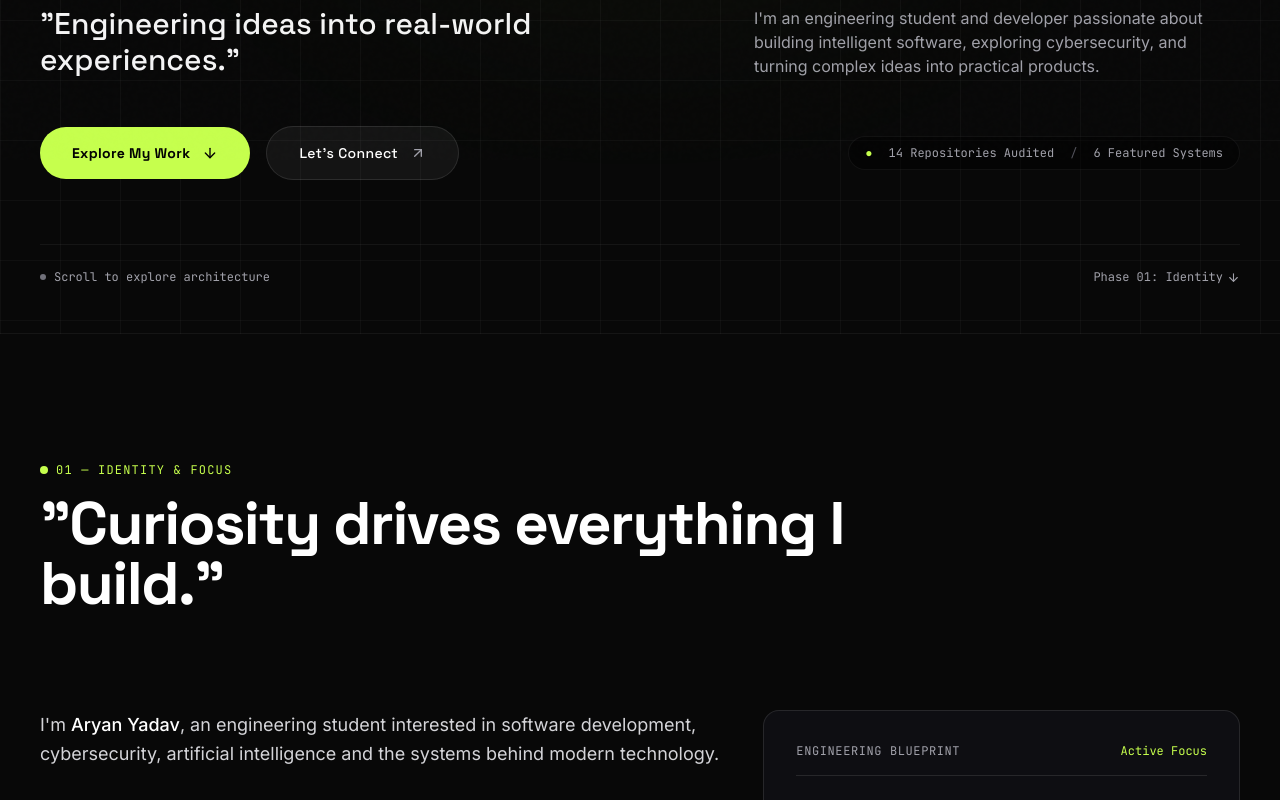
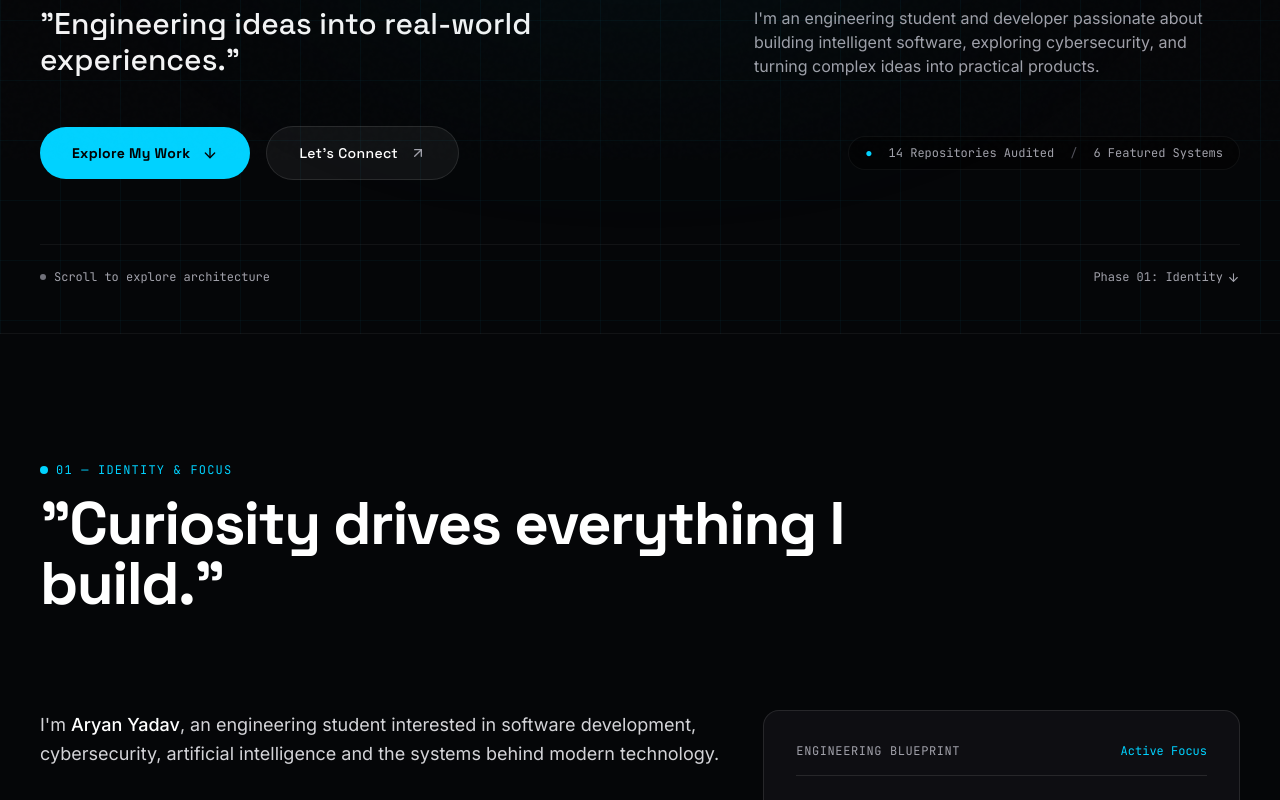
Before and after one commit to Coderaryanyadav/Portfolio, a Next.js app: page / in a window 1280 px wide. Shown: the part 640-1440 px from the top of the page. Built offline with nearby package versions, Linux system fonts and the light colour scheme.

Commit message:
style: shift visual identity to cyber blue and obsidian black

```diff
--- a/app/globals.css
+++ b/app/globals.css
@@ -3,9 +3,10 @@
 @tailwind utilities;
 
 :root {
-  --background: #080808;
+  --background: #050608;
   --foreground: #ededed;
-  --lime: #c6ff4d;
+  --accent: #00d2ff;
+  --accent-glow: rgba(0, 210, 255, 0.25);
 }
 
 * {
@@ -13,7 +14,7 @@
 }
 
 html {
-  background-color: #080808;
+  background-color: #050608;
   color: #ededed;
   scroll-behavior: smooth;
   text-rendering: optimizeLegibility;
@@ -22,7 +23,7 @@ html {
 }
 
 body {
-  background-color: #080808;
+  background-color: #050608;
   color: #ededed;
   overflow-x: hidden;
   font-feature-settings: "cv02", "cv03", "cv04", "cv11";
@@ -35,48 +36,48 @@ body {
 }
 
 ::-webkit-scrollbar-track {
-  background: #080808;
+  background: #050608;
 }
 
 ::-webkit-scrollbar-thumb {
-  background: #27272a;
+  background: #1e2436;
   border-radius: 3px;
 }
 
 ::-webkit-scrollbar-thumb:hover {
-  background: #3f3f46;
+  background: #2d3752;
 }
 
-/* Text Selection */
+/* Text Selection - Electric Blue */
 ::selection {
-  background: #c6ff4d;
-  color: #080808;
+  background: #00d2ff;
+  color: #050608;
 }
 
-/* Background Grid & Noise Texture */
+/* Subtle Grid with soft cyan/blue nodes */
 .cyber-grid {
   background-size: 60px 60px;
   background-image:
-    linear-gradient(to right, rgba(255, 255, 255, 0.03) 1px, transparent 1px),
-    linear-gradient(to bottom, rgba(255, 255, 255, 0.03) 1px, transparent 1px);
+    linear-gradient(to right, rgba(0, 210, 255, 0.04) 1px, transparent 1px),
+    linear-gradient(to bottom, rgba(0, 210, 255, 0.04) 1px, transparent 1px);
 }
 
 .subtle-radial-mask {
   mask-image: radial-gradient(ellipse at center, black 40%, transparent 80%);
 }
 
-.lime-glow {
-  box-shadow: 0 0 40px -10px rgba(198, 255, 77, 0.25);
+.blue-glow {
+  box-shadow: 0 0 45px -8px rgba(0, 210, 255, 0.35);
 }
 
 .text-gradient {
-  background: linear-gradient(180deg, #ffffff 0%, #a1a1aa 100%);
+  background: linear-gradient(180deg, #ffffff 0%, #94a3b8 100%);
   -webkit-background-clip: text;
   -webkit-text-fill-color: transparent;
 }
 
-.text-gradient-lime {
-  background: linear-gradient(135deg, #c6ff4d 0%, #8ecf26 100%);
+.text-gradient-blue {
+  background: linear-gradient(135deg, #00d2ff 0%, #2563eb 100%);
   -webkit-background-clip: text;
   -webkit-text-fill-color: transparent;
 }
--- a/components/sections/Cyber3DCanvas.tsx
+++ b/components/sections/Cyber3DCanvas.tsx
@@ -8,7 +8,6 @@ export default function Cyber3DCanvas() {
   const [isSupported, setIsSupported] = useState(true);
 
   useEffect(() => {
-    // Check WebGL support & reduced motion
     const prefersReducedMotion = window.matchMedia("(prefers-reduced-motion: reduce)").matches;
     if (prefersReducedMotion || !mountRef.current) {
       setIsSupported(false);
@@ -35,30 +34,30 @@ export default function Cyber3DCanvas() {
       return;
     }
 
-    // Geometry: Dual Wireframe Icosahedron (Cyber Core)
+    // Geometry: Dual Wireframe Icosahedron (Cyber Core) in Deep Navy & Blue
     const innerGeo = new THREE.IcosahedronGeometry(1.4, 2);
     const innerMat = new THREE.MeshBasicMaterial({
-      color: 0x141416,
+      color: 0x1e293b,
       wireframe: true,
       transparent: true,
-      opacity: 0.45,
+      opacity: 0.5,
     });
     const innerMesh = new THREE.Mesh(innerGeo, innerMat);
     scene.add(innerMesh);
 
-    // Outer Lime Point Cloud
+    // Outer Electric Blue & Cyan Point Cloud
     const outerGeo = new THREE.IcosahedronGeometry(1.8, 2);
     const outerMat = new THREE.PointsMaterial({
-      color: 0xc6ff4d,
-      size: 0.035,
+      color: 0x00d2ff,
+      size: 0.038,
       transparent: true,
-      opacity: 0.8,
+      opacity: 0.85,
     });
     const pointCloud = new THREE.Points(outerGeo, outerMat);
     scene.add(pointCloud);
 
-    // Floating Particles
-    const particleCount = 60;
+    // Floating Blue & White Dust Particles
+    const particleCount = 65;
     const particleGeo = new THREE.BufferGeometry();
     const positions = new Float32Array(particleCount * 3);
     for (let i = 0; i < particleCount * 3; i++) {
@@ -66,10 +65,10 @@ export default function Cyber3DCanvas() {
     }
     particleGeo.setAttribute("position", new THREE.BufferAttribute(positions, 3));
     const particleMat = new THREE.PointsMaterial({
-      color: 0xffffff,
-      size: 0.02,
+      color: 0x38bdf8,
+      size: 0.025,
       transparent: true,
-      opacity: 0.2,
+      opacity: 0.35,
     });
     const particles = new THREE.Points(particleGeo, particleMat);
     scene.add(particles);
@@ -90,11 +89,11 @@ export default function Cyber3DCanvas() {
     const animate = () => {
       animationFrameId = requestAnimationFrame(animate);
 
-      innerMesh.rotation.x += 0.003;
-      innerMesh.rotation.y += 0.004;
+      innerMesh.rotation.x += 0.0025;
+      innerMesh.rotation.y += 0.0035;
 
       pointCloud.rotation.x -= 0.002;
-      pointCloud.rotation.y -= 0.003;
+      pointCloud.rotation.y -= 0.0028;
 
       // Mouse reactive tilt
       innerMesh.rotation.y += (mouseX * 0.5 - innerMesh.rotation.y) * 0.05;
@@ -108,7 +107,6 @@ export default function Cyber3DCanvas() {
 
     animate();
 
-    // Resize Handler
     const handleResize = () => {
       if (!container) return;
       const newWidth = container.clientWidth;
@@ -148,9 +146,9 @@ export default function Cyber3DCanvas() {
   return (
     <div className="relative w-full h-[420px] flex items-center justify-center overflow-hidden">
       <div ref={mountRef} className="w-full h-full cursor-grab active:cursor-grabbing" />
-      <div className="absolute bottom-4 left-1/2 -translate-x-1/2 font-mono text-[10px] text-zinc-500 uppercase tracking-widest pointer-events-none flex items-center gap-2 bg-black/40 px-3 py-1 rounded-full border border-white/5">
-        <span className="w-1.5 h-1.5 rounded-full bg-lime animate-pulse" />
-        Interactive WebGL Cryptographic Lattice
+      <div className="absolute bottom-4 left-1/2 -translate-x-1/2 font-mono text-[10px] text-zinc-400 uppercase tracking-widest pointer-events-none flex items-center gap-2 bg-[#080b14]/80 backdrop-blur-md px-3.5 py-1.5 rounded-full border border-sky-500/20 shadow-[0_0_20px_rgba(0,210,255,0.15)]">
+        <span className="w-1.5 h-1.5 rounded-full bg-cyan-400 animate-pulse" />
+        Interactive WebGL Cryptographic Core
       </div>
     </div>
   );
--- a/components/sections/HeroSection.tsx
+++ b/components/sections/HeroSection.tsx
@@ -32,9 +32,9 @@ export default function HeroSection() {
       onMouseMove={handleMouseMove}
       className="relative min-h-screen flex flex-col justify-between pt-28 pb-12 px-6 sm:px-10 overflow-hidden cyber-grid border-b border-white/5"
     >
-      {/* Ambient background glow */}
+      {/* Ambient background blue glow */}
       <div
-        className="absolute top-1/4 left-1/2 -translate-x-1/2 -translate-y-1/2 w-[550px] h-[550px] rounded-full bg-lime/10 blur-[140px] pointer-events-none"
+        className="absolute top-1/4 left-1/2 -translate-x-1/2 -translate-y-1/2 w-[600px] h-[600px] rounded-full bg-cyan-500/15 blur-[150px] pointer-events-none"
         style={{
           transform: `translate(calc(-50% + ${coords.x * 2}px), calc(-50% + ${coords.y * 2}px))`,
           transition: "transform 0.3s cubic-bezier(0.16, 1, 0.3, 1)",
--- a/data/projects.ts
+++ b/data/projects.ts
@@ -36,7 +36,7 @@ export const PROJECTS: Project[] = [
     featured: true,
     githubUrl: "https://github.com/Coderaryanyadav/FinAuditPro",
     year: "2024",
-    accentColor: "#C6FF4D",
+    accentColor: "#00D2FF",
     caseStudy: {
       overview:
         "FinAuditPro is an air-gapped financial audit companion designed to assist Chartered Accountants in navigating complex Indian compliance frameworks (ICAI standards, Section 43B(h), 269ST cash thresholds, and GSTR-2B vs Books reconciliation) without transmitting sensitive client financials to external cloud LLM providers.",
--- a/tailwind.config.ts
+++ b/tailwind.config.ts
@@ -11,24 +11,32 @@ const config: Config = {
   theme: {
     extend: {
       colors: {
-        background: "#080808",
+        background: "#050608",
         surface: {
-          50: "#18181b",
-          100: "#141416",
-          200: "#111111",
-          300: "#0d0d0f",
-          border: "#1f1f23",
-          hover: "#27272a",
+          50: "#181c28",
+          100: "#111420",
+          200: "#0c0e17",
+          300: "#07080f",
+          border: "#171c2d",
+          hover: "#222940",
         },
+        // Mapped to Electric Cyan-Blue (#00D2FF / #38BDF8)
         lime: {
-          DEFAULT: "#C6FF4D",
-          glow: "rgba(198, 255, 77, 0.15)",
-          dim: "#9acb37",
+          DEFAULT: "#00D2FF",
+          glow: "rgba(0, 210, 255, 0.25)",
+          dim: "#0284c7",
+          bright: "#38bdf8",
+        },
+        cyber: {
+          blue: "#00D2FF",
+          deep: "#2563EB",
+          sky: "#38BDF8",
+          navy: "#0a0f1d",
         },
         zinc: {
-          850: "#1c1c1f",
-          950: "#0c0c0e",
-        }
+          850: "#181b24",
+          950: "#080a10",
+        },
       },
       fontFamily: {
         sans: ["var(--font-inter)", "system-ui", "sans-serif"],
```
